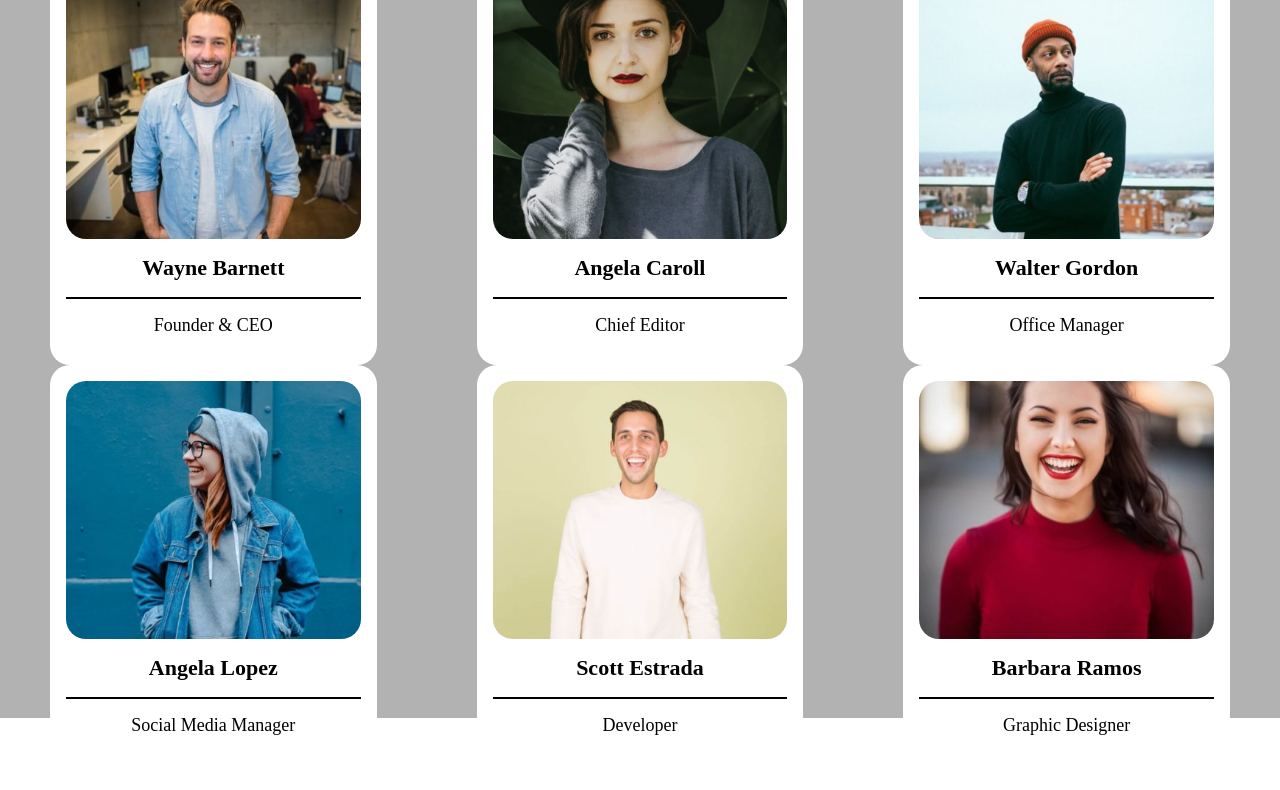
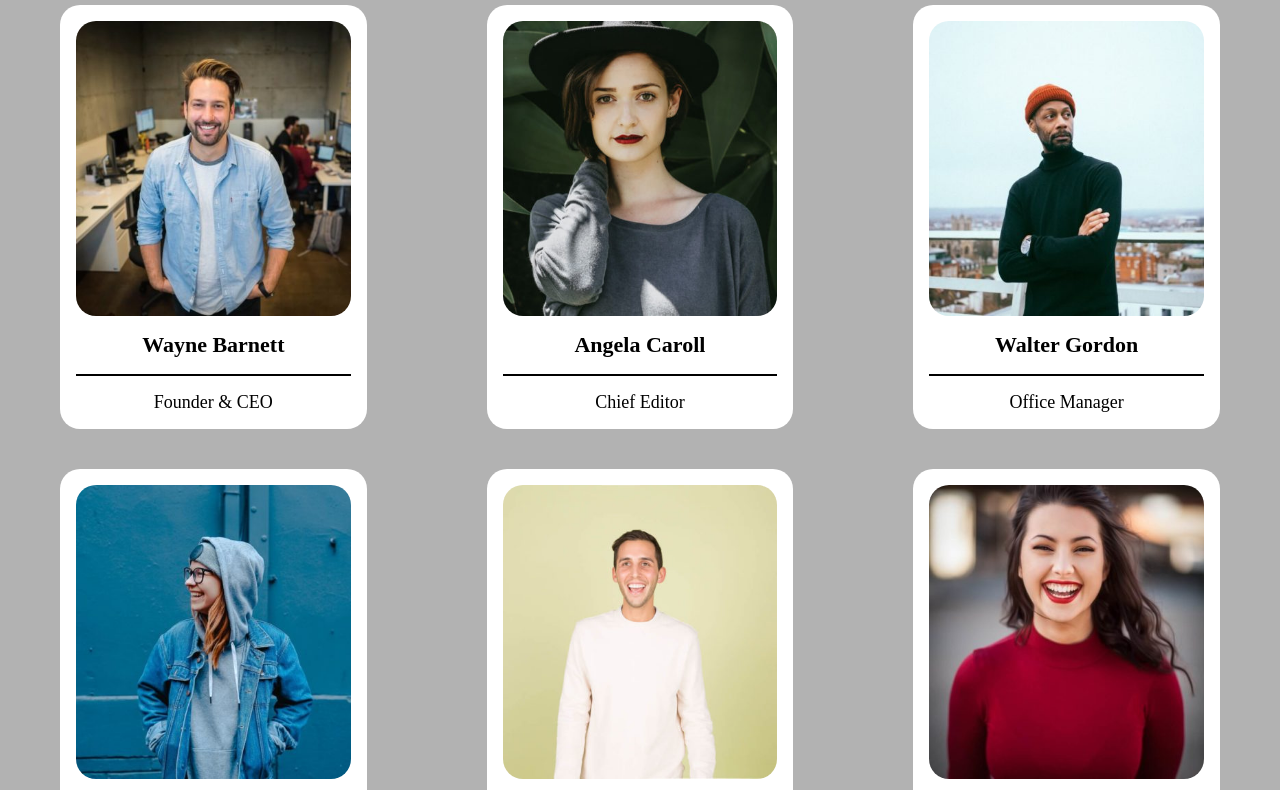
Before and after one commit to RiccardoBernardi1/js-our-team, a plain HTML site: page index.html in a window 1280 px wide. Shown: the part 82-872 px from the top of the page. Before the commit the page ends 847 px from the top, so only its background shows below. Drawn offline with Linux system fonts and the light colour scheme.

Commit message:
Rende le cartd più responsive

```diff
--- a/css/style.css
+++ b/css/style.css
@@ -6,16 +6,18 @@
     padding: 0;
 }
 
+body{
+    background-color: rgba(0, 0, 0, 0.3);
+}
 /* MAIN */
 
 main{
     display: flex;
-    height: 100vh;
     justify-content: space-around;
     flex-wrap: wrap;
-    background-color: rgba(0, 0, 0, 0.3);
 }
 h1{
+    margin-top: 1.25rem;
     min-width: 100%;
     font-size: 2.5rem;
     text-align: center;
@@ -25,13 +27,11 @@ h1{
     background-color: white;
     padding: 1rem;
     border-radius: 1.25rem;
-    width: calc(100% / 3 - 6.25rem);
-    max-height: 25rem;
+    width: calc(100% / 3 - 7.5rem);
+    margin: 1.25rem 3.75rem ;
 }
 .card img{
-    width: 100%;
-    max-height: 70%;
-    object-fit: cover;
+    max-width: 100%;
     border-radius: 1.25rem;
     display: block;
 }
```
